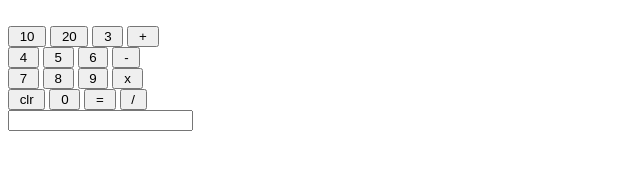
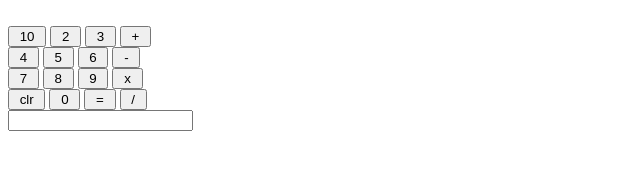
Before and after one commit to Anntreesapaul/calculator, a website: page public/index.html in a window 1280 px wide. Shown: the full height of the page, 0-640 px from the left. Drawn offline with Linux system fonts and the light colour scheme.

Commit message:
Update index.html

```diff
--- a/public/index.html
+++ b/public/index.html
@@ -12,7 +12,7 @@
             <br>
 
             <input  type="button" value=" 10 " onclick="calculator.answer.value += '10'" />
-            <input  type="button" value=" 20 " onclick="calculator.answer.value += '20'" />
+            <input  type="button" value=" 2 " onclick="calculator.answer.value += '2'" />
             <input  type="button" value=" 3 " onclick="calculator.answer.value += '3'" />
             <input  type="button" value=" + " onclick="calculator.answer.value += '+'" />
 
```
